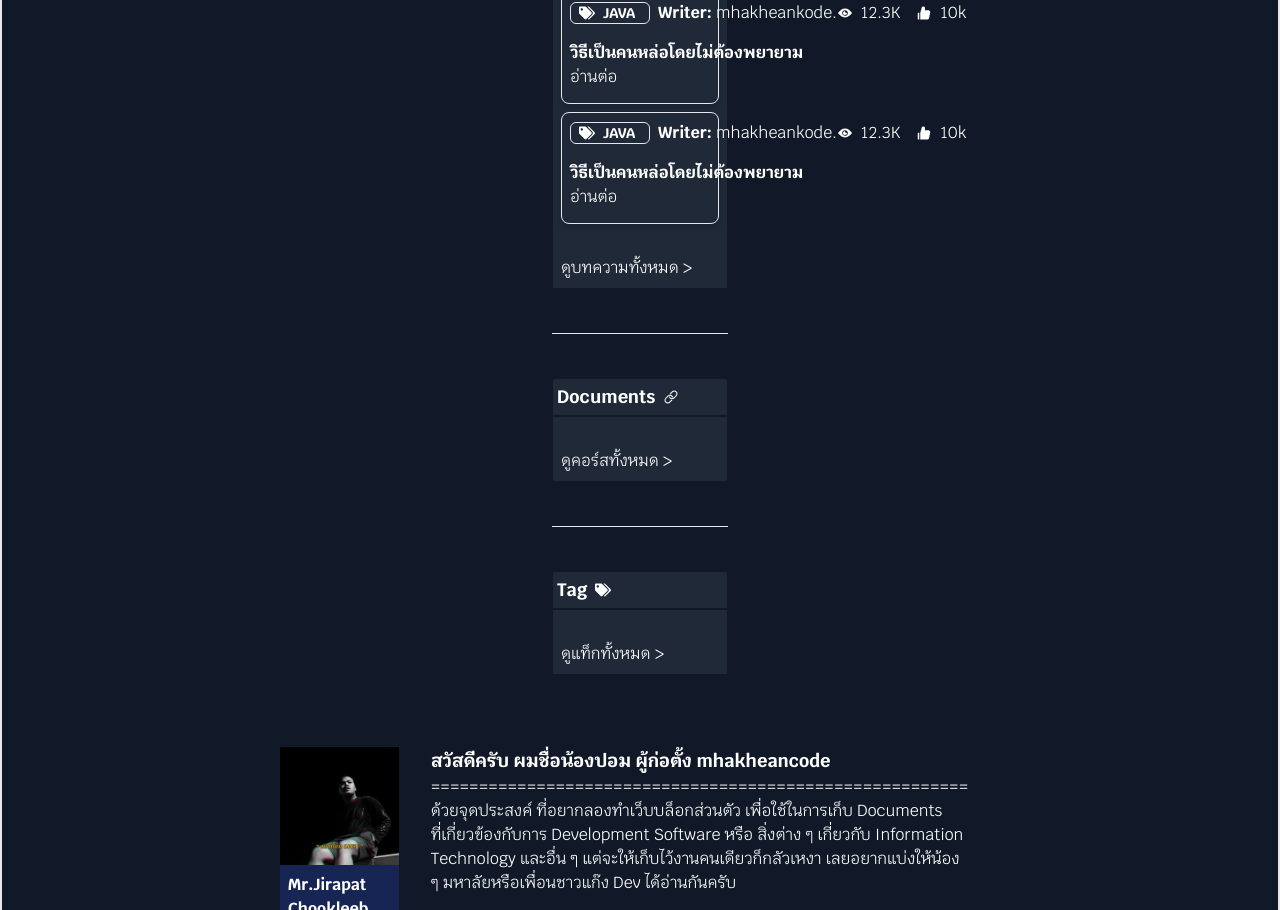
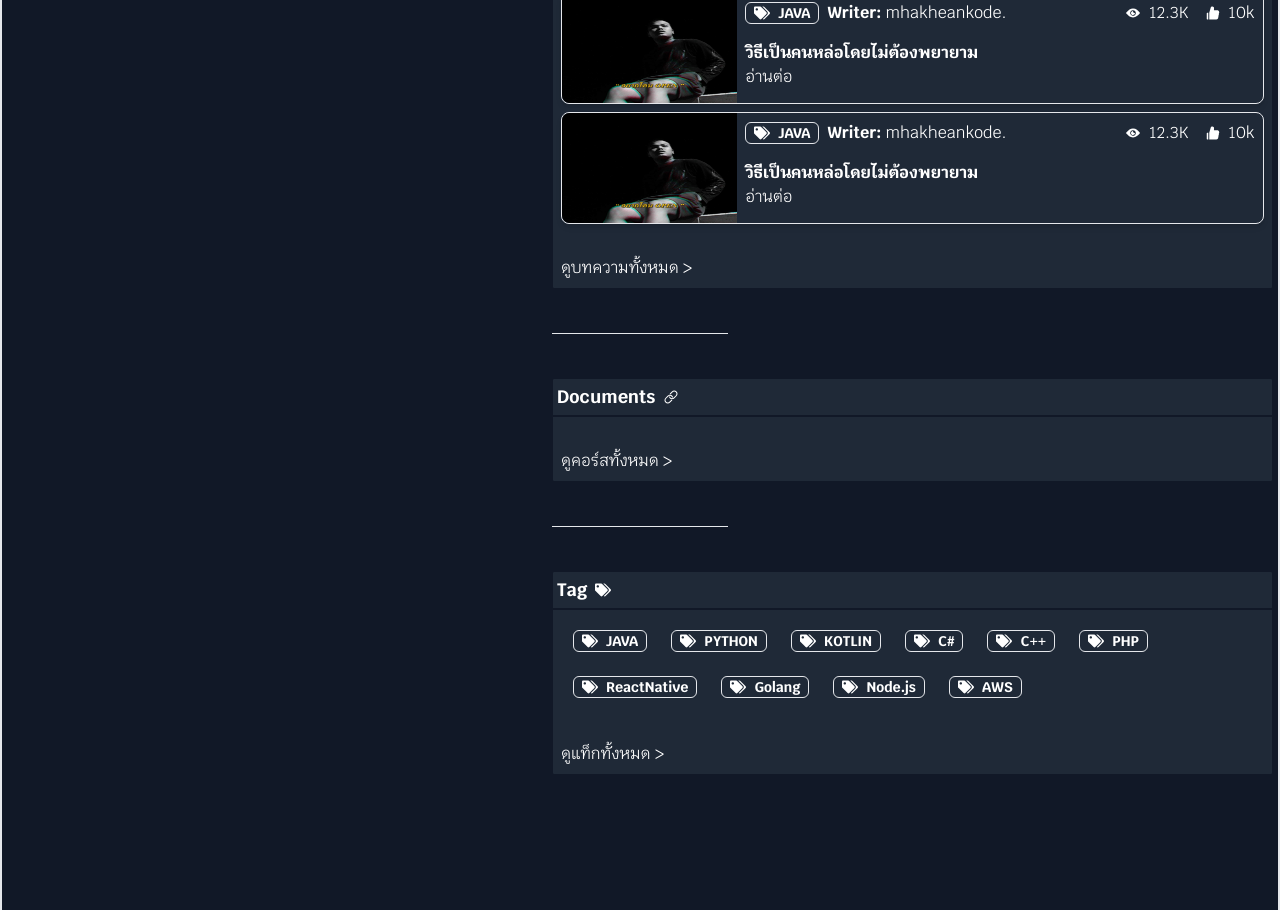
Before and after one commit to JerLord04/mhakheancode-frontend, a Next.js app: page /home in a window 1280 px wide. Shown: the part 1540-2450 px from the top of the page. Built offline with nearby package versions, Linux system fonts and the light colour scheme.

Commit message:
add flex-wrap in component

```diff
--- a/app/home/appStyles.css
+++ b/app/home/appStyles.css
@@ -1,5 +1,5 @@
 .mobile-body {
-  @apply flex flex-col pl-[550px] pr-[550px] h-auto mt-2 bg-gray-900 pt-1 pb-20 border-l-2 border-r-2 w-screen;
+  @apply flex flex-col flex-wrap pl-[550px] pr-[550px] h-auto mt-2 bg-gray-900 pt-1 pb-20 border-l-2 border-r-2 w-screen;
 }
 
 .footer-style {
--- a/app/home/page.tsx
+++ b/app/home/page.tsx
@@ -8,6 +8,7 @@ import { IoIosLink } from "react-icons/io";
 import DocsCard from "@/components/docsCard/DocsCard";
 import Navbar from "@/components/navbar/Navbar";
 import { FaTags } from "react-icons/fa";
+import TagCard from "@/components/tagCard/TagCard";
 
 const Home = () => {
   const [scrollDirection, setScrollDirection] = useState<string | null>(null);
@@ -121,6 +122,25 @@ const Home = () => {
           </div>
           <div className="flex flex-col justify-center text-white">
             <div className="grid grid-cols-1 gap-2 bg-gray-800 w-full p-2 border border-gray-900 rounded-b-sm">
+              <div className="flex flex-row flex-wrap ">
+                {[
+                  "JAVA",
+                  "PYTHON",
+                  "KOTLIN",
+                  "C#",
+                  "C++",
+                  "PHP",
+                  "ReactNative",
+                  "Golang",
+                  "Node.js",
+                  "AWS",
+                ].map((item, index) => (
+                  <div key={index} className="flex p-3">
+                    <TagCard tag={item} />
+                  </div>
+                ))}
+              </div>
+
               <div className="mt-6 cursor-pointer hover:underline hover:text-red-700">{`ดูแท็กทั้งหมด >`}</div>
             </div>
           </div>
--- a/components/tagCard/TagCard.tsx
+++ b/components/tagCard/TagCard.tsx
@@ -11,7 +11,7 @@ const TagCard: React.FC<TagCardProps> = ({ tag }) => {
   return (
     <div className="tag-body">
       <FaTags className="ml-2"/>
-      <div className="ml-2 text-sm font-bold">{tag}</div>
+      <div className="ml-2 text-sm font-bold pr-2">{tag}</div>
     </div>
   );
 };
--- a/components/tagCard/TagCardStyles.css
+++ b/components/tagCard/TagCardStyles.css
@@ -1,3 +1,3 @@
 .tag-body{
-    @apply flex flex-row items-center hover:bg-yellow-700 w-20 rounded-md cursor-pointer transition-all duration-300 ease-in-out border
+    @apply flex flex-row items-center hover:bg-yellow-700 w-auto rounded-md cursor-pointer transition-all duration-300 ease-in-out border
 }
```
